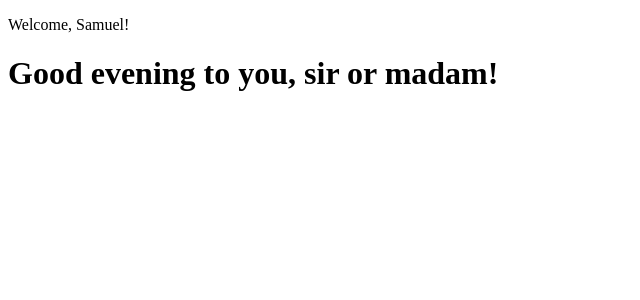
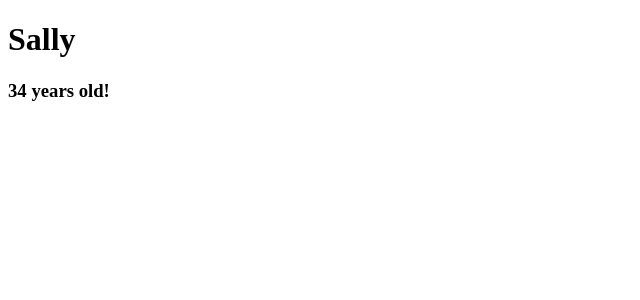
Before and after one commit to sammieeblaq/react-app, a React (Create React App) app: page / in a window 1280 px wide. Shown: the top 300 px of the page, without its empty margins (0-640 px from the left). Built offline with nearby package versions, Linux system fonts and the light colour scheme.

Commit message:
state practise

```diff
--- a/src/App.js
+++ b/src/App.js
@@ -1,44 +1,17 @@
 import React, { Component } from 'react'
 import "./App.css"
 
+class App extends Component {
+	state = {
+		name: "Sally",
+		age: 34
+	}
 
-class App extends Component {
 	render() {
 		return (
 			<div>
-				<Header username="Samuel" />
-				<Greeting />
-			</div>
-		)
-	}
-}
-
-class Header extends Component {
-	render() {
-		return (
-			<header>
-				<p>Welcome, { this.props.username }! </p>
-			</header>
-		)
-	}
-}
-
-class Greeting extends Component {
-	render() {
-		const date = new Date()
-		const hours = date.getHours()
-		let timeOfDay
-
-		if (hours < 12) {
-			timeOfDay = "morning"
-		} else if (hours >= 12 && hours < 17) {
-			timeOfDay = "afternoon"
-		} else {
-			timeOfDay = "evening"
-		}
-		return (
-			<div>
-				<h1>Good { timeOfDay } to you, sir or madam! </h1>
+				<h1>{ this.state.name }</h1>
+				<h3>{ this.state.age } years old!</h3>
 			</div>
 		)
 	}
```
